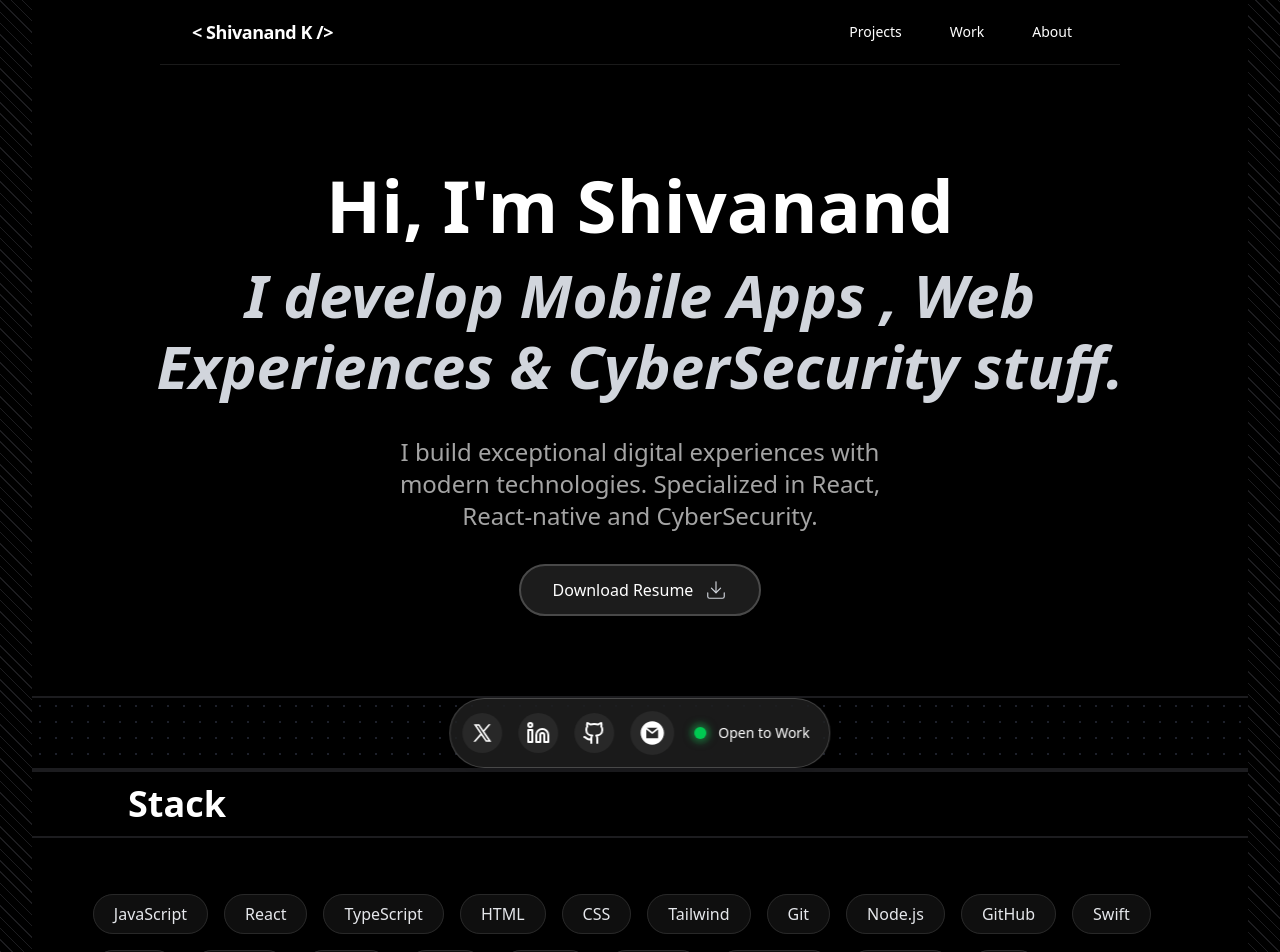
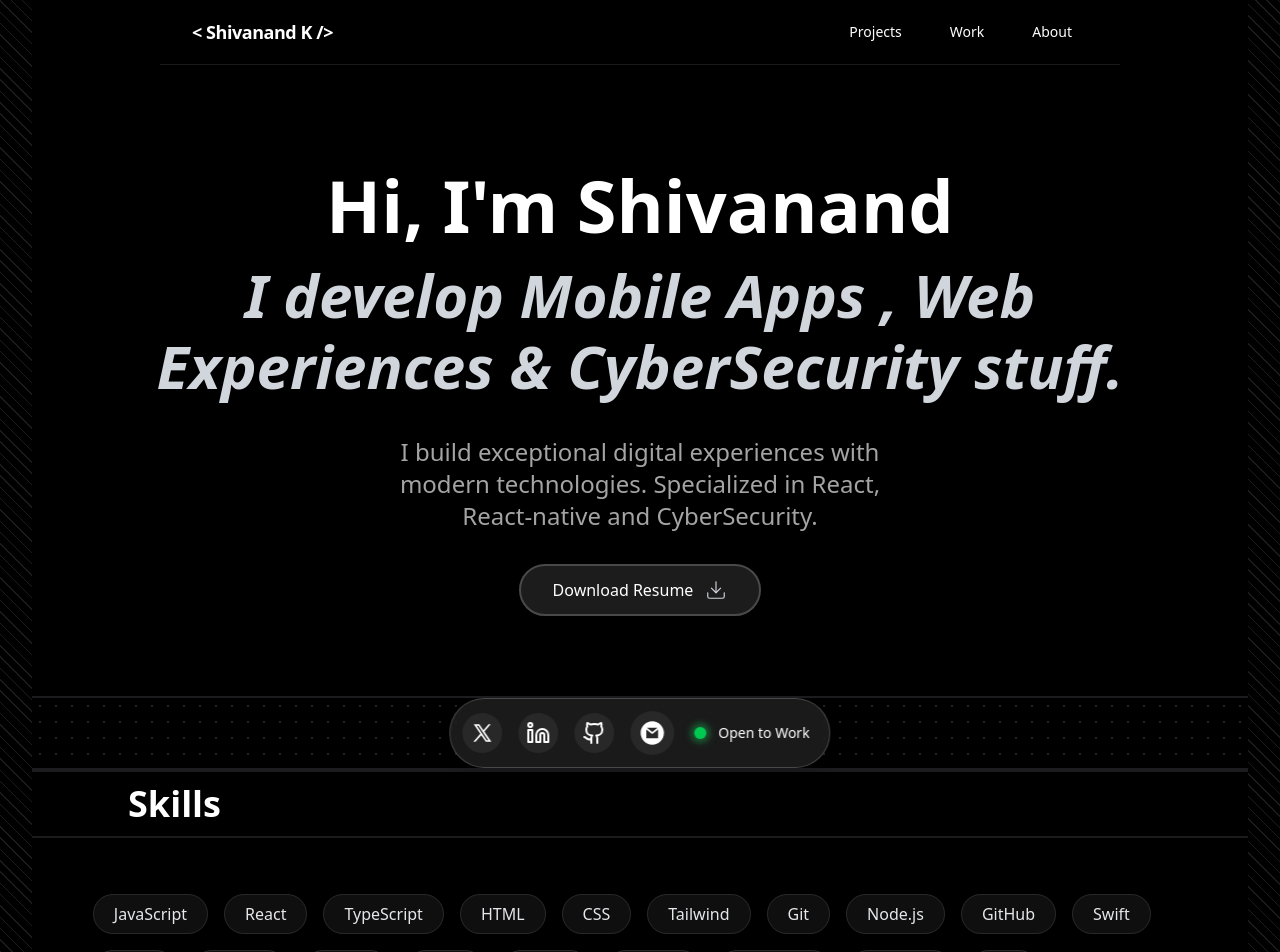
Before and after one commit to shivanand0530/Portfolio, a React (Vite) app: page / in a window 1280 px wide. Shown: the top 952 px of the page. Built offline with nearby package versions, Linux system fonts and the light colour scheme.

Commit message:
spell changes

```diff
--- a/src/components/AboutSection.tsx
+++ b/src/components/AboutSection.tsx
@@ -5,7 +5,7 @@ export default function AboutSection() {
     <section id="about" className="bg-black text-gray-300 font-space-grotesk">
       <div className="px-4 sm:px-[5%] mt-0 py-6">
         <p className="mb-4 sm:mb-6 leading-relaxed text-base sm:text-lg md:text-xl text-[#A6A6A6]">
-          I'm  a Mobile app developer, a Frontend Developer, and a CyberSecurity specialized individual, graduated in BTech - CSE from Alliance University, Bengalutu.
+          I'm  a Mobile app developer, a Frontend Developer, and a CyberSecurity specialized individual, graduated in BTech - CSE from Alliance University, Bengaluru.
           I blend design thinking with technical expertise to create intuitive and scalable
           digital solutions.
         </p>
--- a/src/pages/Landing.tsx
+++ b/src/pages/Landing.tsx
@@ -32,7 +32,7 @@ export default function Landing() {
             <div className="text-white">
               <Navbar />
               <HeroSection />
-              <Heading heading="Stack" />
+              <Heading heading="Skills" />
               <StackSection />
               <Separator className="my-12" />
               <Heading heading="Projects" showButton buttonLink="#" />
```
